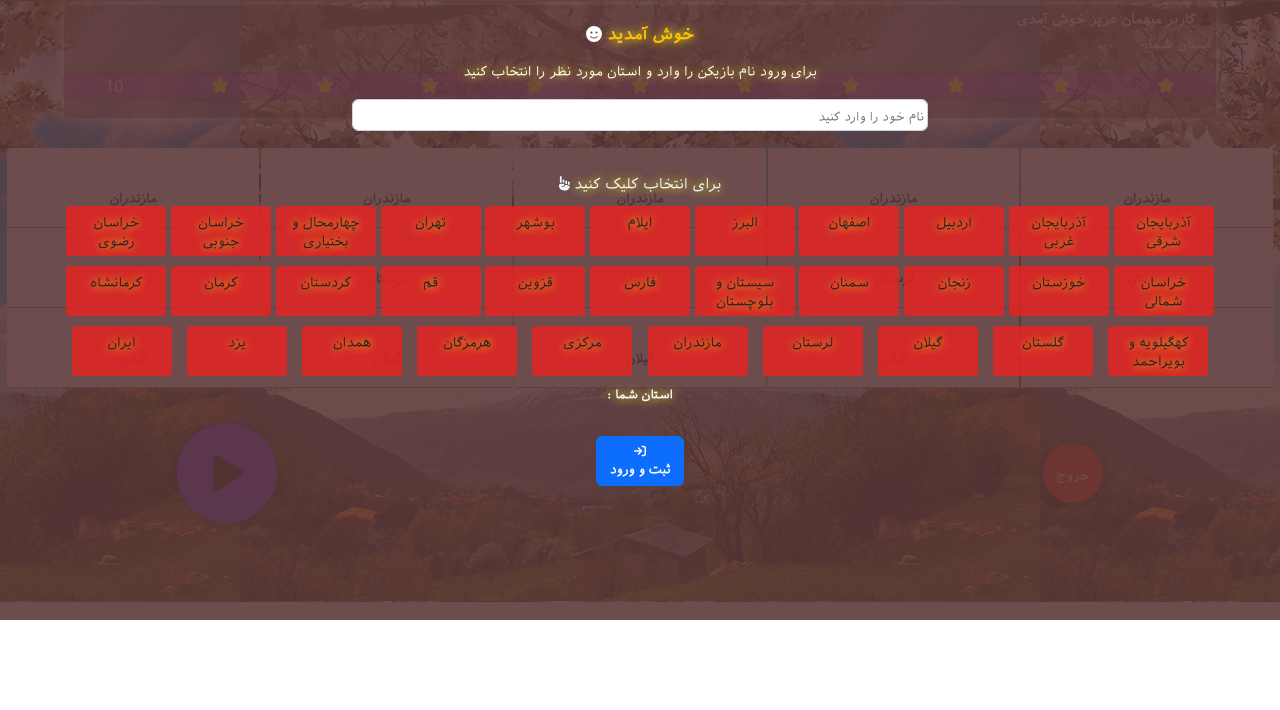
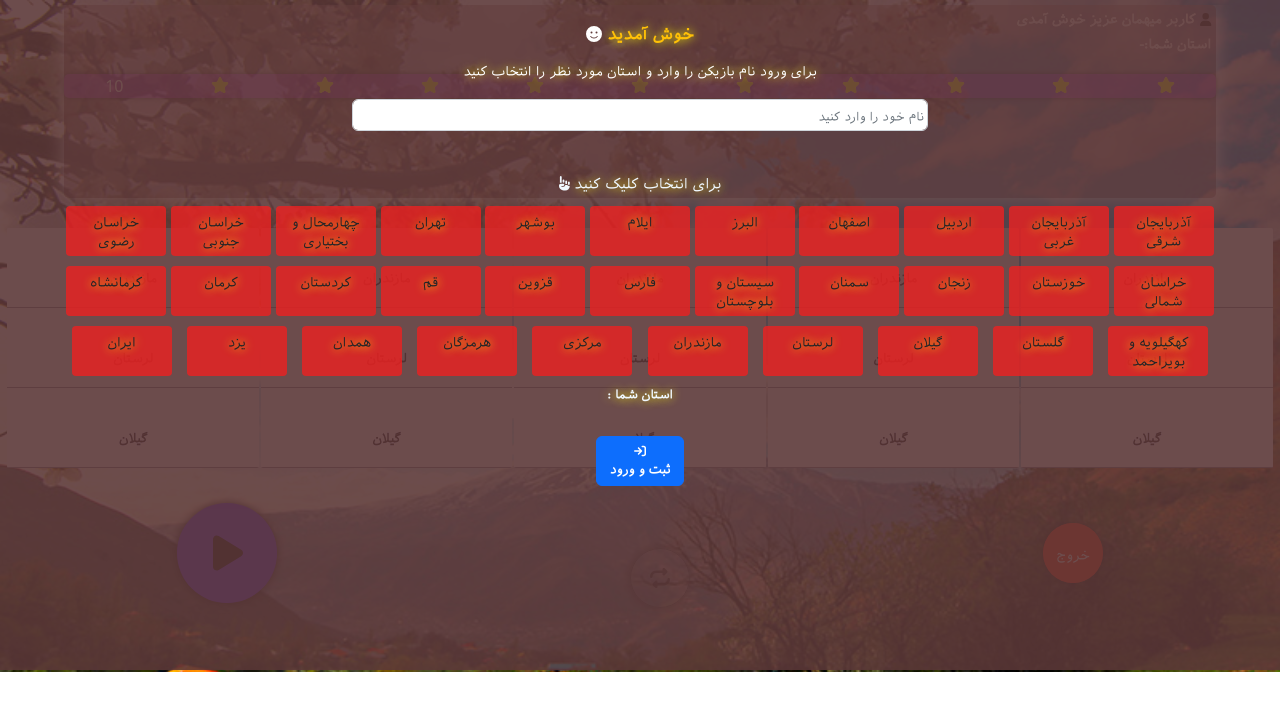
Before and after one commit to omidSharifi526/iranBinApp, a React (Create React App) app: page /playgame in a window 1280 px wide. Shown: the top 710 px of the page. Built offline with nearby package versions, Linux system fonts and the light colour scheme.

Commit message:
UpdateViewGame

```diff
--- a/src/Components/GameRules/GameRules-style.scss
+++ b/src/Components/GameRules/GameRules-style.scss
@@ -9,7 +9,7 @@
 .showRules{
 
     width: 100%;
-    min-height: 620px;
+    min-height: 670px;
     background-color: rgba(10, 5, 54, 0.945);
     position: absolute;
     z-index: 1;
@@ -66,7 +66,8 @@ align-items: flex-end;
             margin-top: 0;
             margin-bottom: 1rem;
             text-align: right;
-            font-size: 12px;
+            font-size: 14px;
+            text-align: right;
         }
 
     }
@@ -79,7 +80,7 @@ align-items: flex-end;
         display: flex;
         justify-content: center;
         align-items: center;
-        padding: 10px 0px;
+        padding: 50px 0px;
         font-family: 'iranS';
         margin-top: 190px;
         button: {
--- a/src/Components/GetUserInfo/get/user-style.scss
+++ b/src/Components/GetUserInfo/get/user-style.scss
@@ -4,7 +4,7 @@
     position: absolute;
     background-color: rgba(92, 56, 56, 0.897);
     width: 100%;
-    min-height: 620px;
+    min-height: 670px;
     margin: auto;
 
 
--- a/src/Pages/GameSource/Components/ListOfCity-Style.scss
+++ b/src/Pages/GameSource/Components/ListOfCity-Style.scss
@@ -2,9 +2,12 @@
 
     display: flex;
     flex-direction: column;
+    justify-content: space-around;
+    content-visibility: auto;
+
 
 }
-.GameInfo-container{
+// .GameInfo-container{
 
 
 
@@ -15,12 +18,9 @@
 
 
 
-}
+// }
 
 .gameMessages-Container{
-
-
-
     font-size: 14px;
     background-color: red;
 
@@ -33,10 +33,6 @@
         text-align: center;
     }
 
-
-
-
-
 }
 .showMess{
     position: absolute;
@@ -45,7 +41,7 @@
     left: 40px;
     background-color: rgb(54, 34, 34);
     width: 100px;
-    height: 50px;
+    height: 80px;
     color: white;
     display: flex;
     justify-content: center;
@@ -70,7 +66,7 @@
 //    border: 2px solid black;
    width: 100%;
    direction: rtl;
-
+padding-bottom: 80px;
 
 }
 
@@ -130,6 +126,7 @@
 
 
 .cityCol-Container{
+    margin-top: 200px;
     width: 99%;
     margin: auto;
     display: flex;
--- a/src/Pages/PlayGameStyles/PlayGame-Style.scss
+++ b/src/Pages/PlayGameStyles/PlayGame-Style.scss
@@ -1,7 +1,7 @@
 .Main-Container{
-    min-height: 602px;
+    min-height: 672px;
     background: url('../../Imgs/Background/Nature.jpg') center center;
-
+    background-size: cover;
     padding-top: 5px;
     display: flex;
     flex-direction: column;
--- a/src/index.css
+++ b/src/index.css
@@ -7,15 +7,11 @@ body {
   margin: 0;
   padding: 0;
   font-family: 'iranS';
+  content-visibility: auto;
+
 
 }
 P,span{
   font-family: 'iranS';
 
 }
-
-
-code {
-  font-family: source-code-pro, Menlo, Monaco, Consolas, 'Courier New',
-    monospace;
-}
```
